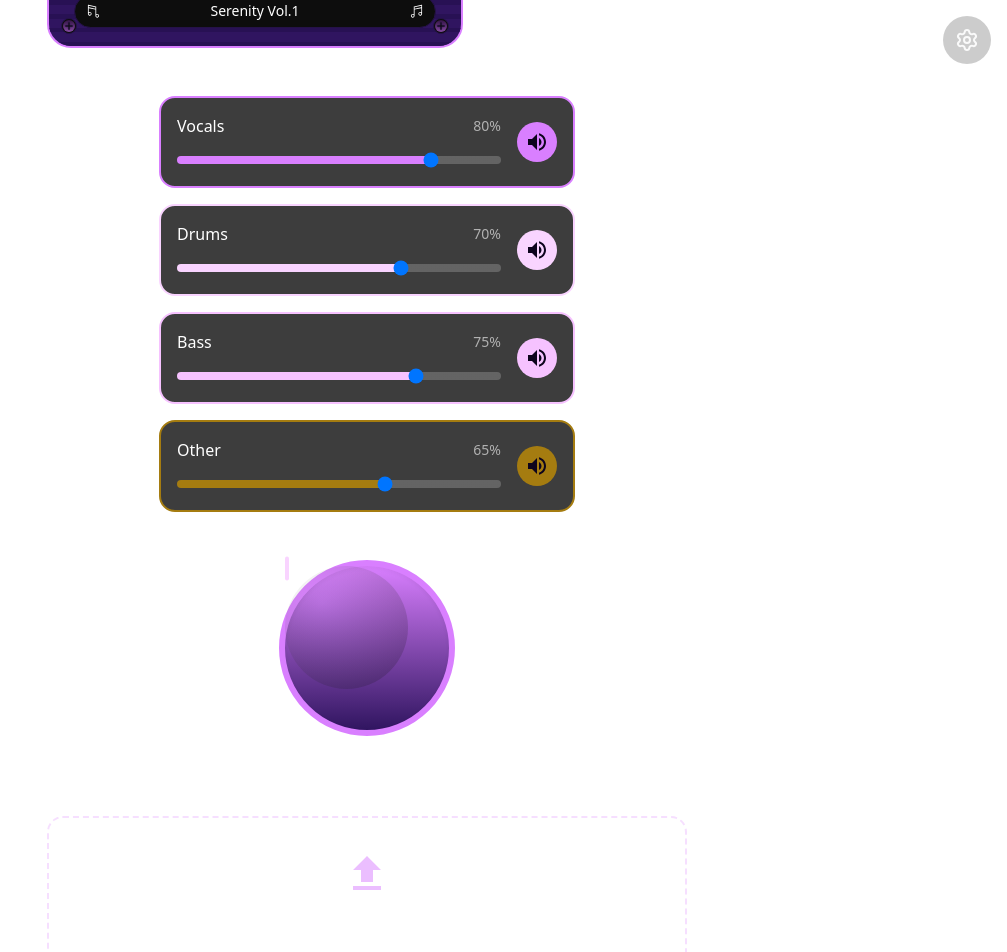
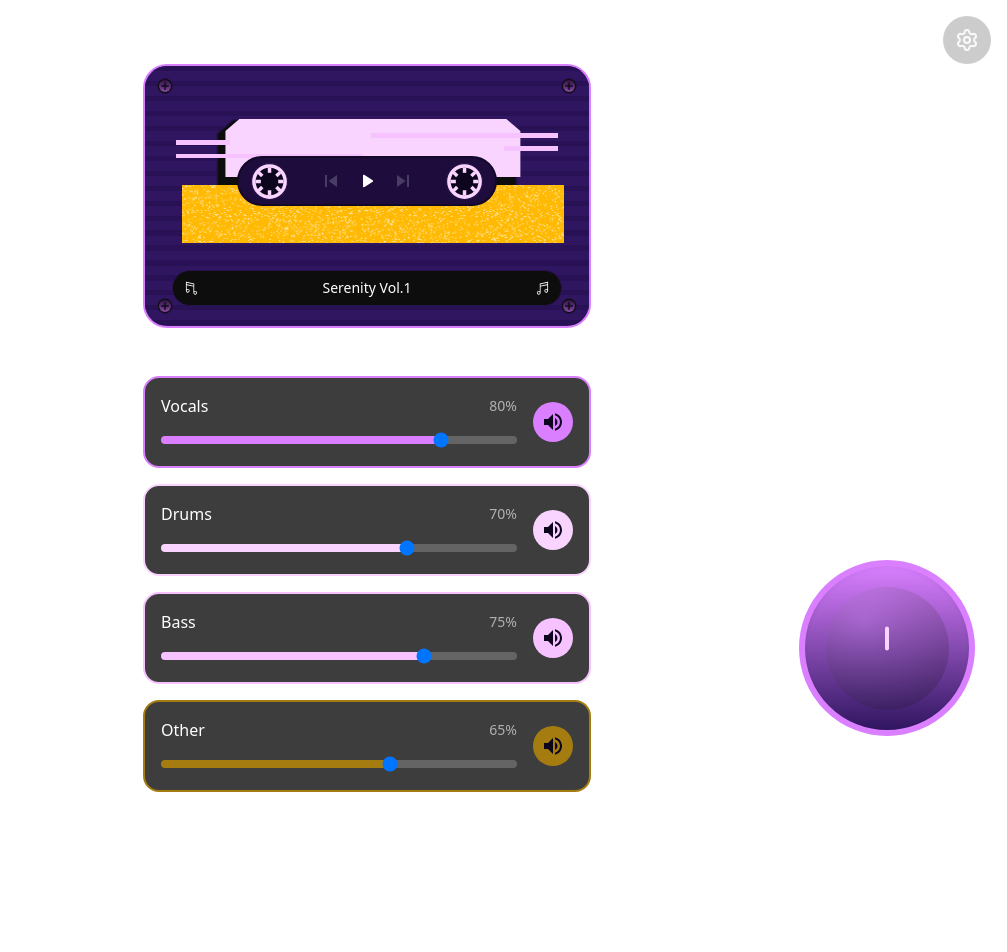
Before and after one commit to gentij/stemmer, a Vue app: page /retro-cassette in a window 1280 px wide. Shown: the top 952 px of the page, without its empty margins (273-1280 px from the left). After the commit the page ends 800 px from the top, so only its background shows below. Built offline with nearby package versions, Linux system fonts and the light colour scheme.

Commit message:
fix: retro cassette layout

```diff
--- a/src/components/retro/cassette/Cassette.vue
+++ b/src/components/retro/cassette/Cassette.vue
@@ -1,14 +1,11 @@
 <template>
-  <div class="flex flex-col items-center gap-8 md:gap-12 w-full max-w-md px-4">
-    <!-- Title -->
-    <!-- <CassetteTitle :theme="theme" /> -->
-
+  <div class="flex flex-col items-center gap-8 md:gap-12 w-full max-w-md">
     <!-- Cassette Body -->
     <CassetteBody
-      :theme="theme"
+      :theme="props.theme"
       :is-playing="isPlaying"
       :gradient-id="uniqueId"
-      :track-name="trackName"
+      :track-name="props.trackName"
       @toggle="togglePlay"
       @back="skipBackward"
       @forward="skipForward"
@@ -20,7 +17,6 @@
 import { ref } from "vue";
 import type { CassetteTheme } from "@/types/retro/cassete.interface";
 import { defaultCassetteTheme } from "@/constants/retro/cassete";
-// import CassetteTitle from "./CassetteTitle.vue";
 import CassetteBody from "./CassetteBody.vue";
 
 interface Props {
@@ -32,9 +28,6 @@ const props = withDefaults(defineProps<Props>(), {
   theme: () => defaultCassetteTheme,
   trackName: "Serenity Vol.1",
 });
-
-const theme = props.theme;
-const trackName = props.trackName;
 
 const isPlaying = ref(false);
 const uniqueId = Math.random().toString(36).slice(2);
@@ -51,7 +44,6 @@ function skipBackward() {
 </script>
 
 <style scoped>
-/* Keep svg layout stable in this scope as well */
 svg {
   display: block;
 }
--- a/src/components/retro/stems/StemMixer.vue
+++ b/src/components/retro/stems/StemMixer.vue
@@ -1,13 +1,28 @@
 <template>
-  <div class="w-full max-w-md mx-auto space-y-4 px-4">
-    <StemItem v-for="stem in stems" :key="stem.id" :stem="stem" />
+  <div class="w-full max-w-md space-y-4">
+    <StemItem
+      v-for="stem in stems"
+      :key="stem.id"
+      :stem="stem"
+      :theme="props.theme"
+    />
   </div>
 </template>
 
 <script setup lang="ts">
 import { reactive } from "vue";
 import { defaultStems } from "@/constants/stems";
+import type { CassetteTheme } from "@/types/retro/cassete.interface";
+import { defaultCassetteTheme } from "@/constants/retro/cassete";
 import StemItem from "./StemItem.vue";
+
+interface Props {
+  theme?: CassetteTheme;
+}
+
+const props = withDefaults(defineProps<Props>(), {
+  theme: () => defaultCassetteTheme,
+});
 
 const stems = reactive([...defaultStems]);
 </script>
--- a/src/components/retro/stems/StemSlider.vue
+++ b/src/components/retro/stems/StemSlider.vue
@@ -17,7 +17,7 @@
       max="100"
       class="w-full h-2 rounded-full appearance-none cursor-pointer stem-slider"
       :style="{
-        '--slider-color': stem.color,
+        '--slider-color': color,
         '--slider-progress': `${stem.volume}%`,
       }"
     />
@@ -27,7 +27,7 @@
 <script setup lang="ts">
 import type { Stem } from "@/types/stems.interface";
 
-defineProps<{ stem: Stem }>();
+defineProps<{ stem: Stem; color: string }>();
 </script>
 
 <style scoped>
--- a/src/components/retro/theme-knob/KnobDial.vue
+++ /dev/null
@@ -1,150 +0,0 @@
-<template>
-  <div
-    ref="root"
-    class="relative rounded-full flex items-center justify-center cursor-grab select-none outline-none"
-    :class="sizeClasses"
-    :style="{ transform: `rotate(${localAngle}deg)` }"
-    @pointerdown="onPointerDown"
-    @keydown="onKeyDown"
-    tabindex="0"
-    role="slider"
-    :aria-valuenow="ariaValueNow"
-    :aria-valuetext="ariaValueText"
-  >
-    <div
-      class="absolute inset-0 rounded-full shadow-inner flex items-center justify-center"
-      :style="outerStyle"
-    >
-      <div
-        class="w-3/4 h-3/4 rounded-full flex items-center justify-center"
-        :style="innerStyle"
-      >
-        <div
-          class="w-1 h-6 bg-white rounded-sm translate-y-[-40%]"
-          :style="markerStyle"
-        ></div>
-      </div>
-    </div>
-  </div>
-</template>
-
-<script setup lang="ts">
-import { ref, computed, onMounted, nextTick, watch } from "vue";
-
-const props = withDefaults(
-  defineProps<{
-    angle: number;
-    primary: string;
-    secondary: string;
-    marker: string;
-    size?: "md" | "lg";
-    ariaValueNow?: number;
-    ariaValueText?: string;
-  }>(),
-  { size: "lg" }
-);
-
-const emit = defineEmits<{
-  (e: "update:angle", angle: number): void;
-  (e: "commit", angle: number): void;
-  (e: "step", delta: number): void;
-}>();
-
-const root = ref<HTMLElement | null>(null);
-const localAngle = ref(props.angle);
-
-watch(
-  () => props.angle,
-  (v) => {
-    localAngle.value = v;
-  }
-);
-
-const sizeClasses = computed(() =>
-  props.size === "md" ? "w-36 h-36" : "w-44 h-44"
-);
-
-const outerStyle = computed(() => ({
-  background: `linear-gradient(180deg, ${props.primary} 0%, ${props.secondary} 100%)`,
-  border: `6px solid ${props.primary}`,
-}));
-const innerStyle = computed(() => ({
-  background:
-    "radial-gradient(circle at 30% 30%, rgba(255,255,255,0.06), rgba(0,0,0,0.22))",
-}));
-const markerStyle = computed(() => ({ backgroundColor: props.marker }));
-
-let center = { x: 0, y: 0 };
-const isDragging = ref(false);
-
-function updateCenter() {
-  if (!root.value) return;
-  const rect = root.value.getBoundingClientRect();
-  center = { x: rect.left + rect.width / 2, y: rect.top + rect.height / 2 };
-}
-
-function eventAngle(e: PointerEvent | MouseEvent | TouchEvent | any) {
-  const pt =
-    "touches" in e && e.touches?.[0]
-      ? e.touches[0]
-      : "changedTouches" in e && e.changedTouches?.[0]
-      ? e.changedTouches[0]
-      : e;
-  const dx = pt.clientX - center.x;
-  const dy = pt.clientY - center.y;
-  const rad = Math.atan2(dy, dx);
-  const deg = (rad * 180) / Math.PI + 90;
-  return (deg + 360) % 360;
-}
-
-function onPointerDown(e: PointerEvent | MouseEvent | TouchEvent | any) {
-  e?.preventDefault?.();
-  updateCenter();
-  try {
-    (e.currentTarget as any)?.setPointerCapture?.((e as any).pointerId);
-  } catch {}
-  isDragging.value = true;
-  window.addEventListener("pointermove", onPointerMove);
-  window.addEventListener("pointerup", onPointerUp);
-  window.addEventListener("mousemove", onPointerMove);
-  window.addEventListener("mouseup", onPointerUp);
-  window.addEventListener("touchmove", onPointerMove, { passive: false });
-  window.addEventListener("touchend", onPointerUp);
-}
-
-function onPointerMove(e: any) {
-  if (!isDragging.value) return;
-  const a = eventAngle(e);
-  if (!Number.isNaN(a)) {
-    localAngle.value = a;
-    emit("update:angle", a);
-  }
-}
-
-function onPointerUp() {
-  isDragging.value = false;
-  window.removeEventListener("pointermove", onPointerMove);
-  window.removeEventListener("pointerup", onPointerUp);
-  window.removeEventListener("mousemove", onPointerMove);
-  window.removeEventListener("mouseup", onPointerUp);
-  window.removeEventListener("touchmove", onPointerMove);
-  window.removeEventListener("touchend", onPointerUp);
-  emit("commit", localAngle.value);
-}
-
-function onKeyDown(e: KeyboardEvent) {
-  if (e.key === "ArrowRight" || e.key === "ArrowUp") {
-    emit("step", 1);
-  } else if (e.key === "ArrowLeft" || e.key === "ArrowDown") {
-    emit("step", -1);
-  }
-}
-
-onMounted(() => nextTick(updateCenter));
-</script>
-
-<style scoped>
-div {
-  display: block;
-}
-</style>
--- a/src/components/retro/theme-knob/ThemeKnob.vue
+++ b/src/components/retro/theme-knob/ThemeKnob.vue
@@ -1,25 +1,37 @@
 <template>
   <div class="flex flex-col items-center">
-    <KnobDial
-      :angle="angle"
-      :primary="activeTheme.borderColor"
-      :secondary="activeTheme.housingColor"
-      :marker="activeTheme.tapeColor"
-      :aria-value-now="currentIndex"
-      :aria-value-text="activeTheme.name"
-      @update:angle="onAngle"
-      @commit="onCommit"
-      @step="onStep"
-    />
-    <div class="mt-3 text-white font-medium text-sm">
-      {{ activeTheme.name }}
+    <div
+      ref="knob"
+      class="relative w-36 h-36 md:w-44 md:h-44 rounded-full flex items-center justify-center cursor-grab select-none outline-none"
+      :style="{ transform: `rotate(${angle}deg)` }"
+      @pointerdown="onPointerDown"
+      @keydown="onKeyDown"
+      tabindex="0"
+      role="slider"
+      :aria-valuenow="currentIndex"
+      :aria-valuetext="currentThemeName"
+    >
+      <div
+        class="absolute inset-0 rounded-full shadow-inner flex items-center justify-center"
+        :style="knobStyle"
+      >
+        <div
+          class="w-3/4 h-3/4 rounded-full flex items-center justify-center"
+          :style="innerStyle"
+        >
+          <div
+            class="w-1 h-6 bg-white rounded-sm transform translate-y-[-40%]"
+            :style="markerStyle"
+          ></div>
+        </div>
+      </div>
     </div>
+    <div class="mt-3 text-white font-medium text-sm">{{ currentThemeName }}</div>
   </div>
 </template>
 
 <script setup lang="ts">
-import { computed, ref, watch } from "vue";
-import KnobDial from "./KnobDial.vue";
+import { ref, onMounted, computed, watch, nextTick } from "vue";
 import type { CassetteTheme } from "@/types/retro/cassete.interface";
 
 const props = withDefaults(
@@ -30,30 +42,40 @@ const props = withDefaults(
   }
 );
 
-const emit = defineEmits<{ (e: "change", themeId: string): void }>();
+const emit = defineEmits<{
+  (e: "change", themeId: string): void;
+}>();
 
+const knob = ref<HTMLElement | null>(null);
+const isDragging = ref(false);
+const angle = ref(0);
 const currentIndex = ref(0);
-const angle = ref(0);
+let center = { x: 0, y: 0 };
 
-const count = computed(() => (props.themes.length ? props.themes.length : 1));
-const segment = computed(() => 360 / count.value);
+const themeCount = computed(() => props.themes.length || 1);
+const segment = computed(() => 360 / themeCount.value);
 
-const isDragging = ref(false);
-const hoverIndex = computed(
-  () =>
+const hoverIndex = computed(() => {
+  if (!themeCount.value) return 0;
+  return (
     Math.round((((angle.value % 360) + 360) % 360) / segment.value) %
-    count.value
+    themeCount.value
+  );
+});
+
+const displayIndex = computed(() =>
+  isDragging.value ? hoverIndex.value : currentIndex.value
 );
 
-const activeTheme = computed(() => {
-  const idx = isDragging.value ? hoverIndex.value : currentIndex.value;
-  return props.themes[idx] ?? props.themes[0] ?? ({} as CassetteTheme);
+const currentThemeName = computed(() => {
+  const t = props.themes[displayIndex.value];
+  return t ? t.name : "";
 });
 
 watch(
   () => props.currentThemeId,
-  (v) => {
-    const idx = props.themes.findIndex((t) => t.id === v);
+  (val) => {
+    const idx = props.themes.findIndex((t) => t.id === val);
     if (idx >= 0) {
       currentIndex.value = idx;
       angle.value = idx * segment.value;
@@ -62,22 +84,120 @@ watch(
   { immediate: true }
 );
 
-function onAngle(a: number) {
-  angle.value = a;
+onMounted(() => {
+  nextTick(() => {
+    if (knob.value) {
+      const rect = knob.value.getBoundingClientRect();
+      center = { x: rect.left + rect.width / 2, y: rect.top + rect.height / 2 };
+      angle.value = currentIndex.value * (360 / themeCount.value);
+    }
+  });
+});
+
+function getAngleFromEvent(e: any) {
+  let clientX = 0;
+  let clientY = 0;
+  if (e && typeof e.clientX === "number" && typeof e.clientY === "number") {
+    clientX = e.clientX;
+    clientY = e.clientY;
+  } else if (e && e.touches && e.touches[0]) {
+    clientX = e.touches[0].clientX;
+    clientY = e.touches[0].clientY;
+  } else if (e && e.changedTouches && e.changedTouches[0]) {
+    clientX = e.changedTouches[0].clientX;
+    clientY = e.changedTouches[0].clientY;
+  }
+  const dx = clientX - center.x;
+  const dy = clientY - center.y;
+  const rad = Math.atan2(dy, dx);
+  const deg = (rad * 180) / Math.PI + 90;
+  return (deg + 360) % 360;
+}
+
+function onPointerDown(e: any) {
+  if (e && typeof e.preventDefault === "function") e.preventDefault();
+
+  if (knob.value) {
+    const rect = knob.value.getBoundingClientRect();
+    center = { x: rect.left + rect.width / 2, y: rect.top + rect.height / 2 };
+  }
+
+  try {
+    const targetEl = (e && e.currentTarget) || knob.value;
+    if (
+      targetEl &&
+      typeof targetEl.setPointerCapture === "function" &&
+      e &&
+      typeof e.pointerId !== "undefined"
+    ) {
+      targetEl.setPointerCapture(e.pointerId);
+    }
+  } catch (err) {
+    // ignore
+  }
+
   isDragging.value = true;
+  window.addEventListener("pointermove", onPointerMove);
+  window.addEventListener("pointerup", onPointerUp);
+  window.addEventListener("mousemove", onPointerMove);
+  window.addEventListener("mouseup", onPointerUp);
+  window.addEventListener("touchmove", onPointerMove);
+  window.addEventListener("touchend", onPointerUp);
 }
-function onCommit(a: number) {
-  const idx = Math.round(a / segment.value) % count.value;
+
+function onPointerMove(e: any) {
+  if (!isDragging.value) return;
+  const a = getAngleFromEvent(e);
+  if (typeof a === "number" && !Number.isNaN(a)) angle.value = a;
+}
+
+function onPointerUp() {
+  isDragging.value = false;
+  window.removeEventListener("pointermove", onPointerMove);
+  window.removeEventListener("pointerup", onPointerUp);
+  window.removeEventListener("mousemove", onPointerMove);
+  window.removeEventListener("mouseup", onPointerUp);
+  window.removeEventListener("touchmove", onPointerMove);
+  window.removeEventListener("touchend", onPointerUp);
+
+  const idx = Math.round(angle.value / segment.value) % themeCount.value;
   currentIndex.value = idx;
   angle.value = idx * segment.value;
-  isDragging.value = false;
-  const id = props.themes[idx]?.id;
-  if (id) emit("change", id);
+  emit("change", props.themes[idx].id);
 }
-function onStep(delta: number) {
-  currentIndex.value = (currentIndex.value + delta + count.value) % count.value;
-  angle.value = currentIndex.value * segment.value;
-  const id = props.themes[currentIndex.value]?.id;
-  if (id) emit("change", id);
+
+function onKeyDown(e: KeyboardEvent) {
+  if (e.key === "ArrowRight" || e.key === "ArrowUp") {
+    currentIndex.value = (currentIndex.value + 1) % themeCount.value;
+    angle.value = currentIndex.value * (360 / themeCount.value);
+    emit("change", props.themes[currentIndex.value].id);
+  } else if (e.key === "ArrowLeft" || e.key === "ArrowDown") {
+    currentIndex.value =
+      (currentIndex.value - 1 + themeCount.value) % themeCount.value;
+    angle.value = currentIndex.value * (360 / themeCount.value);
+    emit("change", props.themes[currentIndex.value].id);
+  }
 }
+
+const knobStyle = computed(() => {
+  const t = props.themes[displayIndex.value];
+  return {
+    background: `linear-gradient(180deg, ${t ? t.borderColor : "#d97fff"} 0%, ${t ? t.housingColor : "#301560"} 100%)`,
+    border: `6px solid ${t ? t.borderColor : "#D97FFF"}`,
+  };
+});
+
+const innerStyle = computed(() => {
+  return {
+    background: `radial-gradient(circle at 30% 30%, rgba(255,255,255,0.06), rgba(0,0,0,0.22))`,
+    borderRadius: "9999px",
+  };
+});
+
+const markerStyle = computed(() => {
+  const t = props.themes[displayIndex.value];
+  return {
+    backgroundColor: t ? t.tapeColor : "#fff",
+  };
+});
 </script>
--- a/src/views/retro-cassette/RetroCassetteView.vue
+++ b/src/views/retro-cassette/RetroCassetteView.vue
@@ -1,21 +1,22 @@
 <template>
-  <div class="min-h-screen bg-cassette-bg flex items-center justify-center p-4">
+  <div class="min-h-screen bg-cassette-bg flex items-center justify-center py-16 px-4 overflow-y-auto">
+
+    <div class="fixed bottom-8 right-8 z-50">
+      <ThemeKnob
+        :themes="retroCassetteThemes"
+        :current-theme-id="currentTheme.id"
+        @change="selectTheme"
+      />
+    </div>
+
     <div
-      class="w-full max-w-2xl mx-auto space-y-8 md:space-y-12 z-10 flex flex-col"
+      class="w-full max-w-2xl mx-auto space-y-8 md:space-y-12 z-10 flex flex-col items-center my-auto"
     >
       <CassettePlayer :theme="currentTheme" :track-name="currentTrack" />
 
-      <StemControl />
+      <StemControl :theme="currentTheme" />
 
-      <div class="flex flex-col items-center gap-4 px-4">
-        <ThemeKnob
-          :themes="retroCassetteThemes"
-          :current-theme-id="currentTheme.id"
-          @change="selectTheme"
-        />
-      </div>
-
-      <div class="mx-4">
+      <div class="w-full">
         <div
           class="border-2 border-dashed rounded-2xl p-8 text-center transition-all hover:border-cassette-pink-border cursor-pointer"
           :style="{ borderColor: currentTheme.borderColor + '40' }"
```
Also changed, not shown: src/components/retro/stems/StemItem.vue (+25 -4 lines).
